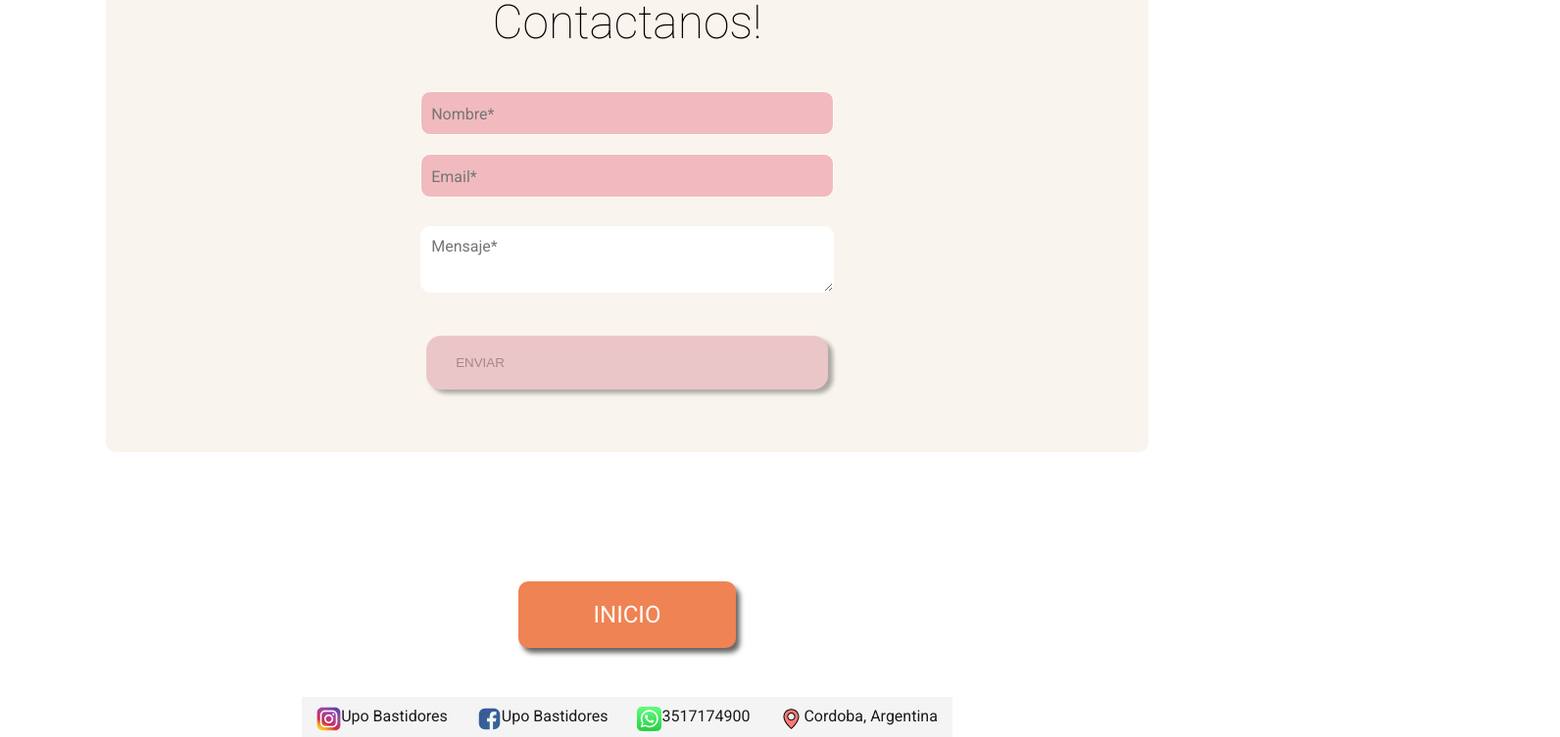
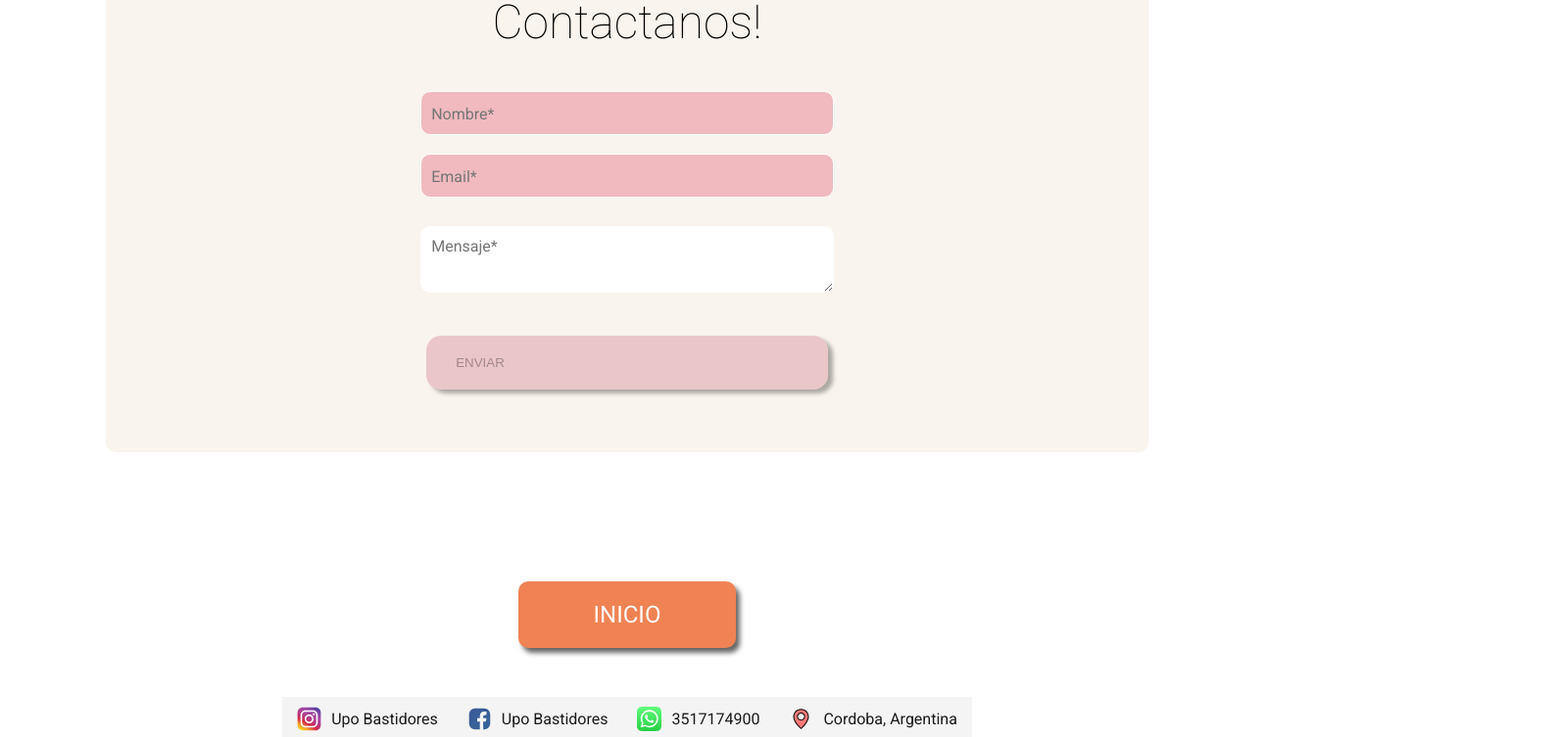
Before and after one commit to matiassalicru/upo-bastidores, a React (Create React App) app: page /contacto in a window 1280 px wide. Shown: the part 2044-2797 px from the top of the page at 98% size, 1592 px wide, since content can reach past the window. Built offline with nearby package versions, Linux system fonts and the light colour scheme.

Commit message:
test ios 1

```diff
--- a/src/Routes/Componentes/Footer/Footer.css
+++ b/src/Routes/Componentes/Footer/Footer.css
@@ -38,19 +38,18 @@
 
 .footer-container {
   display: flex;
-  margin: 50px 0;
+  flex-wrap: wrap;
+  align-items: center;
+  justify-content: center;
+  margin: 50px auto;
   background-color: #f4f4f4;
 }
 
-.list{
-  display: flex;
-  flex-direction: row;
-  flex-wrap: wrap;
-  list-style: none;
-}
 
 .item {
   display: flex;
+  align-items: center;
+  justify-content: center;
   margin: 10px 15px;
   font-family: 'Roboto';
 }
@@ -62,4 +61,5 @@
 
 .icon-social{
   width: 25px;
+  margin-right: 10px;
 }
--- a/src/Routes/Componentes/Footer/Footer.js
+++ b/src/Routes/Componentes/Footer/Footer.js
@@ -8,8 +8,7 @@ import location from "../../../Assets/images/location.svg";
 function Footer() {
   return (
     <div className="footer-container">
-      <ul className='list'>
-        <li className="item">
+        <div className="item">
           <img className='icon-social' src={insta} alt="*" />
           <a
             href="https://www.instagram.com/upo_bastidores/"
@@ -18,8 +17,8 @@ function Footer() {
           >
             Upo Bastidores
           </a>
-        </li>
-        <li className="item">
+        </div>
+        <div className="item">
           <img className='icon-social' src={fb} alt="*" />
           <a
             href="https://www.facebook.com/upo_bastidores-101914031541600"
@@ -28,18 +27,18 @@ function Footer() {
           >
             Upo Bastidores
           </a>
-        </li>
-        <li className="item">
+        </div>
+        <div className="item">
           <img className='icon-social' src={wsp} alt="*" />
           <a
-            href="https://wa.link/x16smx"
+            href="https://wa.div/x16smx"
             target="_Blank"
             rel="noopener noreferrer"
           >
             3517174900
           </a>
-        </li>
-        <li className="item">
+        </div>
+        <div className="item">
           <img className='icon-social' src={location} alt="*" />
           <a
             href="https://www.google.com/maps/place/C%C3%B3rdoba/data=!4m2!3m1!1s0x9432985f478f5b69:0xb0a24f9a5366b092?sa=X&ved=2ahUKEwic7M-6jKvrAhWkHLkGHQYqBgYQ8gEwAHoECAsQAQ"
@@ -48,9 +47,8 @@ function Footer() {
           >
             Cordoba, Argentina
           </a>
-        </li>
-      </ul>
-    </div>
+        </div>
+      </div>
   );
 }
 
```
